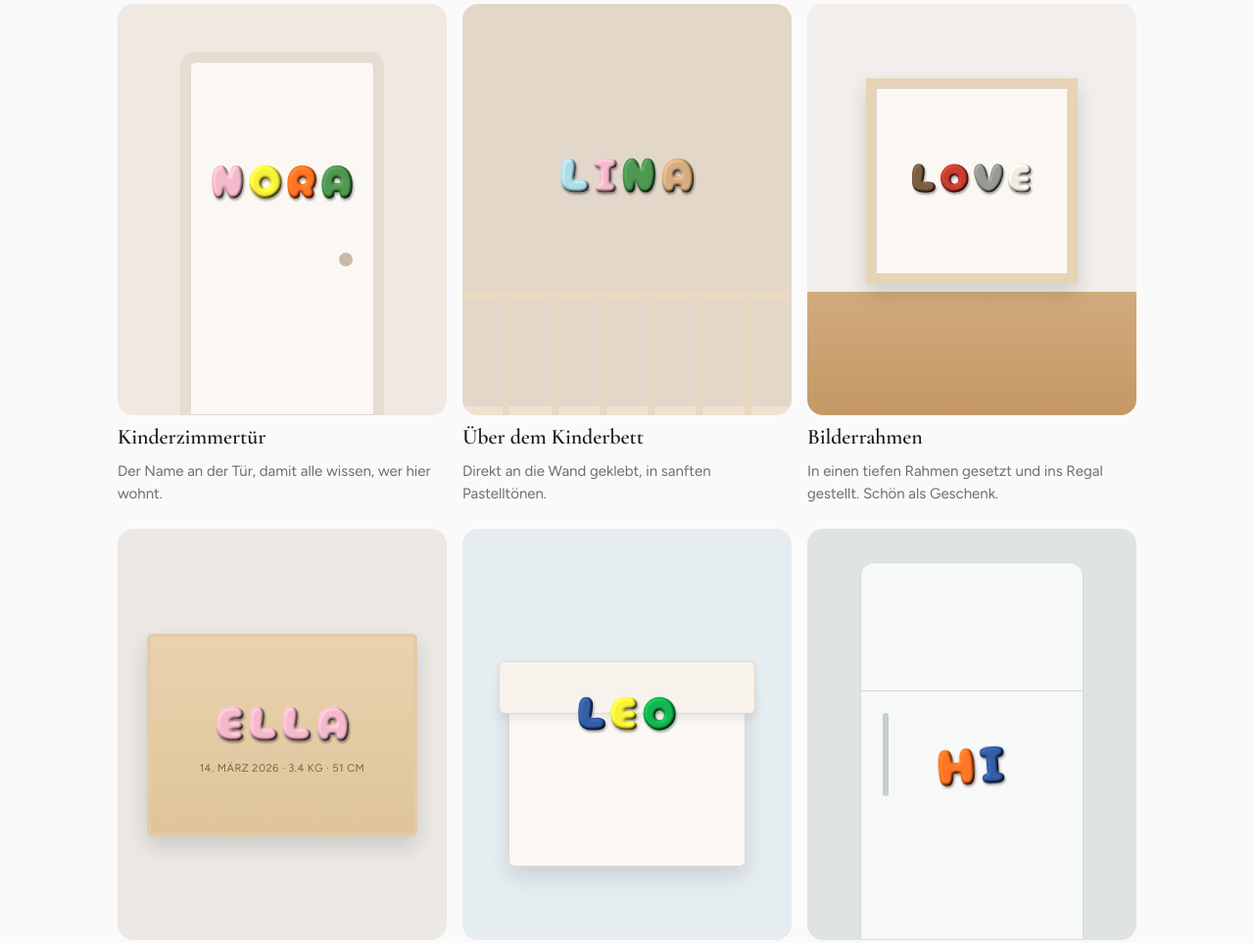
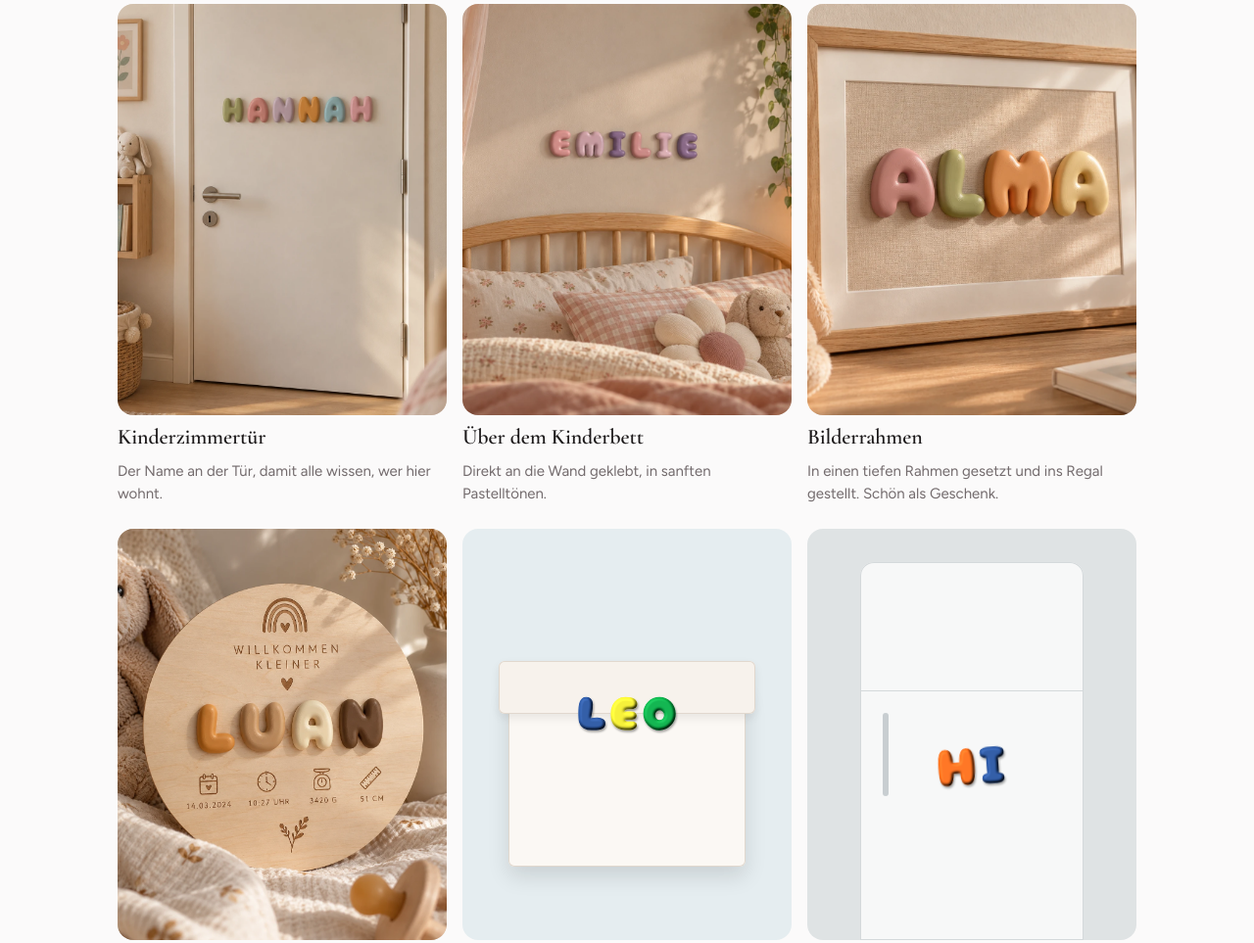
Before and after one commit to shawnakueffer/filamour, a website with bundled scripts: page public/index.html in a window 1280 px wide. Shown: the part 2865-3828 px from the top of the page at 98% size. Built offline with nearby package versions, Linux system fonts and the light colour scheme.

Commit message:
Ideen: erste Produktfotos statt gezeichneter Szenen
Tür (HANNAH), Kinderbett (EMILIE), Bilderrahmen (ALMA) und
Geburtstafel (LUAN) zeigen jetzt echte Fotos. Box und Magnete
bleiben vorerst gezeichnet.

Co-Authored-By: Claude Opus 5.5 <noreply@anthropic.com>

```diff
--- a/public/index.html
+++ b/public/index.html
@@ -191,22 +191,22 @@
       </div>
       <div class="ideas">
         <article class="idea">
-          <div class="scene s-door"><div class="door"></div><div class="art" data-word="NORA" data-colors="pt-sakura,bl-yellow,bl-orange,bl-mistle" data-fit="0.58" data-max="58"></div></div>
+          <figure class="scene photo"><img src="images/idee-tuer-hannah.webp" width="1086" height="1448" alt="Der Name HANNAH in Pastellfarben an einer weissen Kinderzimmertür" loading="lazy"></figure>
           <h3>Kinderzimmertür</h3>
           <p>Der Name an der Tür, damit alle wissen, wer hier wohnt.</p>
         </article>
         <article class="idea">
-          <div class="scene s-crib"><div class="rail"><span></span><span></span><span></span><span></span><span></span><span></span></div><div class="art" data-word="LINA" data-colors="bm-ice,pt-sakura,bl-mistle,pt-peanut" data-fit="0.66" data-max="60"></div></div>
+          <figure class="scene photo"><img src="images/idee-kinderbett-emilie.webp" width="1374" height="1145" alt="Der Name EMILIE in Rosa und Lila an der Wand über einem Kinderbett" loading="lazy"></figure>
           <h3>Über dem Kinderbett</h3>
           <p>Direkt an die Wand geklebt, in sanften Pastelltönen.</p>
         </article>
         <article class="idea">
-          <div class="scene s-frame"><div class="frame"></div><div class="art" data-word="LOVE" data-colors="bl-cocoa,bl-red,bl-gray,pt-white" data-fit="0.5" data-max="50"></div></div>
+          <figure class="scene photo"><img src="images/idee-rahmen-alma.webp" width="1374" height="1145" alt="Der Name ALMA in Rosa, Grün, Orange und Gelb in einem Holzrahmen" loading="lazy"></figure>
           <h3>Bilderrahmen</h3>
           <p>In einen tiefen Rahmen gesetzt und ins Regal gestellt. Schön als Geschenk.</p>
         </article>
         <article class="idea">
-          <div class="scene s-birth"><div class="board"><div class="art" data-word="ELLA" data-colors="pt-sakura,pt-sakura,pt-sakura,pt-sakura" data-fit="0.6" data-max="60"></div><p class="birth-line">14. MÄRZ 2026 · 3.4 KG · 51 CM</p></div></div>
+          <figure class="scene photo"><img src="images/idee-geburtstafel-luan.webp" width="1145" height="1374" alt="Runde Geburtstafel aus Holz mit dem Namen LUAN in Braun- und Cremetönen" loading="lazy"></figure>
           <h3>Geburtstafel</h3>
           <p>Name auf ein Holzbrett, darunter Datum, Gewicht und Grösse.</p>
         </article>
--- a/public/styles.css
+++ b/public/styles.css
@@ -176,7 +176,7 @@ section.block.alt { background: var(--band); }
 @media (max-width: 640px) { .studio-card { padding: 18px 14px; border-radius: 22px; margin-inline: -6px; } }
 .studio-tag { display: inline-flex; justify-self: start; background: var(--fg); color: var(--bg); padding: 5px 12px; border-radius: 999px; letter-spacing: .08em; }
 
-/* Szenen (gezeichnete Anwendungsbeispiele) */
+/* Szenen (Anwendungsbeispiele, gezeichnet oder als Foto) */
 .scene { aspect-ratio: 4 / 5; max-width: 100%; border-radius: 16px; display: grid; place-items: center; overflow: hidden; position: relative; text-decoration: none; }
 .scene.wide { aspect-ratio: 5 / 4; }
 .art { position: relative; z-index: 2; display: flex; flex-wrap: wrap; justify-content: center; align-items: flex-end; column-gap: .3em; }
@@ -184,26 +184,9 @@ section.block.alt { background: var(--band); }
 .mini { display: flex; align-items: flex-end; gap: 1px; }
 .mini svg { display: block; overflow: visible; }
 .badge { position: absolute; top: 12px; left: 12px; z-index: 3; background: rgba(255,255,255,.9); color: #1c191a; font-size: 12px; font-weight: 600; letter-spacing: .02em; padding: 5px 10px; border-radius: 999px; }
-/* Tür */
-.s-door { background: #efe9e2; }
-.s-door .door { position: absolute; inset: 14% 22% 0; background: #fbf8f4; border-radius: 6px 6px 0 0; box-shadow: inset 0 0 0 1px #e1d8ce, 0 0 0 10px #e6ddd2; }
-.s-door .door::after { content: ""; position: absolute; right: 12%; top: 54%; width: 14px; height: 14px; border-radius: 50%; background: #c9b9a6; }
-.s-door .art { margin-top: -18%; }
-/* Kinderbett */
-.s-crib { background: #e3d7ca; }
-.s-crib .rail { position: absolute; left: 0; right: 0; bottom: 0; height: 30%; border-top: 9px solid #e9d9c2; display: flex; justify-content: space-around; padding-inline: 6%; background: linear-gradient(#efe2cf, #efe2cf) bottom/100% 9px no-repeat; }
-.s-crib .rail span { width: 7px; background: #e9d9c2; }
-.s-crib .art { margin-top: -22%; }
-/* Rahmen */
-.s-frame { background: linear-gradient(180deg, #f1eeeb 70%, #d2ab7c 70%, #c49866); }
-.s-frame .frame { position: absolute; left: 18%; right: 18%; top: 18%; bottom: 32%; background: #fbf8f4; border: 10px solid #e7d3b6; box-shadow: 0 10px 20px rgba(0,0,0,.14), inset 0 0 0 1px #e0d6ca; }
-.s-frame .art { margin-top: -20%; }
-.s-frame.wide .frame { left: 16%; right: 16%; top: 16%; bottom: 30%; }
-/* Geburtstafel */
-.s-birth { background: #ece9e4; }
-
-.s-birth .board { width: 82%; max-width: 82%; aspect-ratio: 4 / 3; background: linear-gradient(180deg, #e9d3ae, #dfc49a); border-radius: 6px; box-shadow: 0 10px 22px rgba(0,0,0,.15), inset 0 0 0 4px #e3cba3; display: grid; place-content: center; justify-items: center; gap: 8px; }
-.idea .birth-line { font-size: clamp(5px, 1.75vw, 11px); letter-spacing: .04em; color: #7a6248; white-space: nowrap; }
+/* Fotos */
+.scene.photo { margin: 0; background: #ece4da; }
+.scene.photo img { position: absolute; inset: 0; display: block; width: 100%; height: 100%; object-fit: cover; }
 /* Box */
 .s-box { background: #e5edf0; }
 .s-box .box { position: absolute; left: 14%; right: 14%; top: 38%; bottom: 18%; background: #fbf8f4; border-radius: 6px; box-shadow: 0 10px 22px rgba(0,0,0,.12), inset 0 0 0 1px #e1d8ce; }
```
Also changed, not shown: public/images/idee-geburtstafel-luan.webp (added), public/images/idee-kinderbett-emilie.webp (added), public/images/idee-rahmen-alma.webp (added), public/images/idee-tuer-hannah.webp (added).
